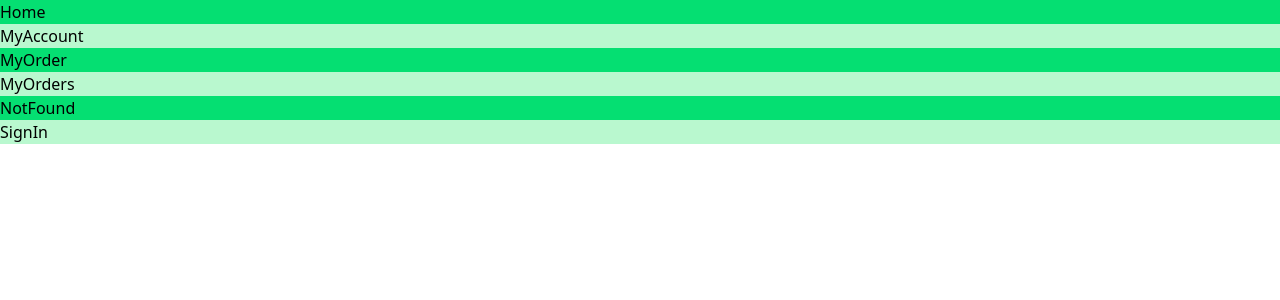
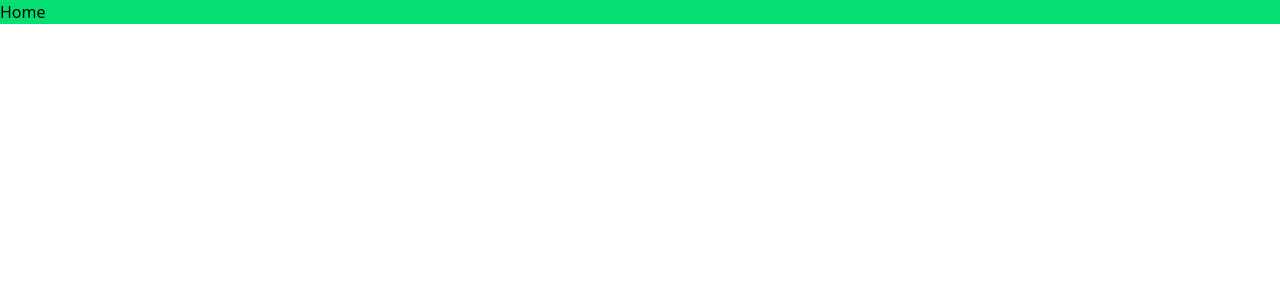
Before and after one commit to farboledafalla/tienda_shopi, a React (Vite) app: page / in a window 1280 px wide. Shown: the top 300 px of the page. Built offline with nearby package versions, Linux system fonts and the light colour scheme.

Commit message:
Rutas creadas

```diff
--- a/package.json
+++ b/package.json
@@ -13,6 +13,7 @@
     "@tailwindcss/vite": "^4.0.0",
     "react": "^18.3.1",
     "react-dom": "^18.3.1",
+    "react-router-dom": "^6.14.2",
     "tailwindcss": "^4.0.0"
   },
   "devDependencies": {
--- a/src/Pages/App/index.jsx
+++ b/src/Pages/App/index.jsx
@@ -5,18 +5,46 @@
 import { NotFound } from '../NotFound';
 import { SignIn } from '../SignIn';
 
+import { useRoutes, BrowserRouter } from 'react-router-dom';
+
 import './App.css';
+
+const AppRoutes = () => {
+   let routes = useRoutes([
+      {
+         path: '/',
+         element: <Home />,
+      },
+      {
+         path: '/my-account',
+         element: <MyAccount />,
+      },
+      {
+         path: '/my-order',
+         element: <MyOrder />,
+      },
+      {
+         path: '/my-orders',
+         element: <MyOrders />,
+      },
+      {
+         path: '/sign-in',
+         element: <SignIn />,
+      },
+      {
+         path: '/*',
+         element: <NotFound />,
+      },
+   ]);
+
+   return routes;
+};
 
 function App() {
    return (
-      <div>
-         <Home />
-         <MyAccount />
-         <MyOrder />
-         <MyOrders />
-         <NotFound />
-         <SignIn />
-      </div>
+      <BrowserRouter>
+         <AppRoutes />
+      </BrowserRouter>
    );
 }
 
```
Also changed, not shown: 1 other file (tests, documents, lock files or other folders).
